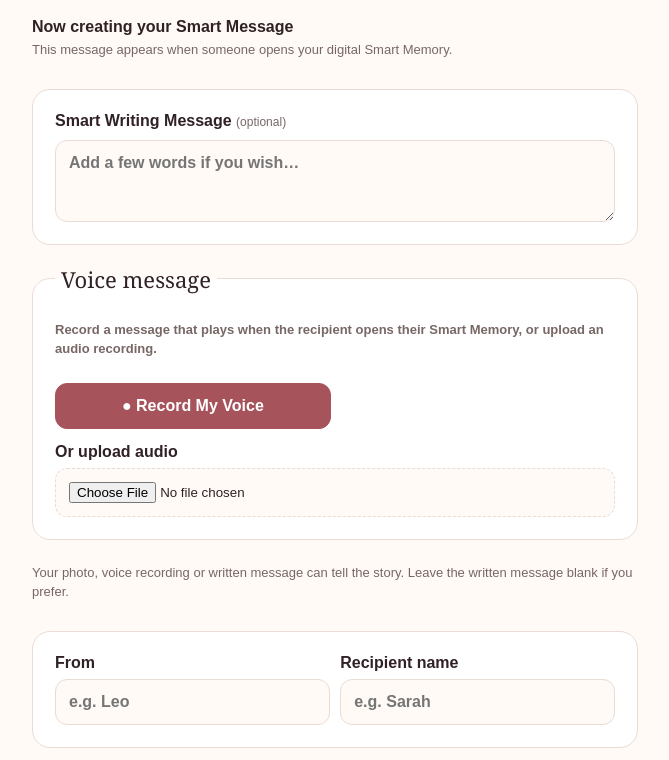
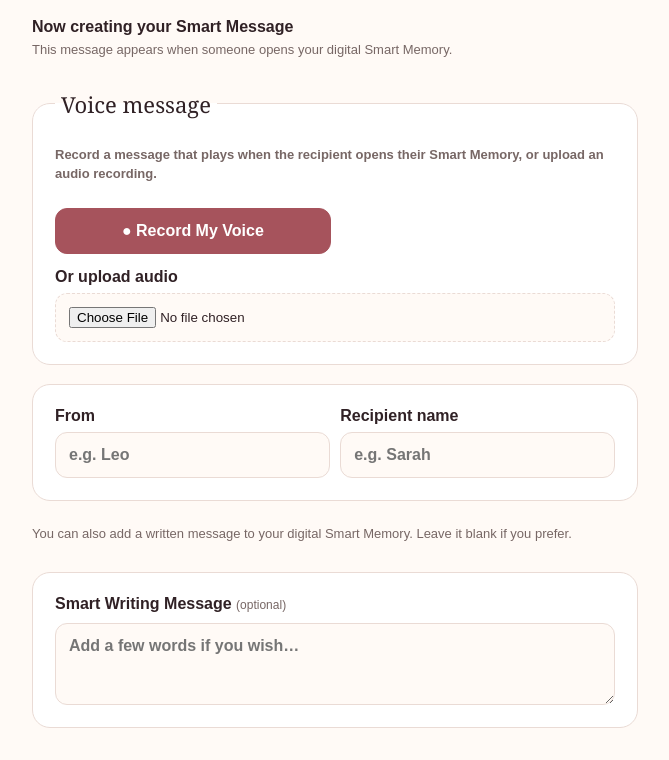
Before and after one commit to jorjuel/smart-memories, a Next.js app: page /shop/photo-mug in a window 1280 px wide. Shown: the part 1000-1760 px from the top of the page, without its empty margins (20-689 px from the left). Built offline with nearby package versions, Linux system fonts and the light colour scheme.

Commit message:
Reorder Smart Memory inputs: voice first, sender and recipient next, writing last

```diff
--- a/components/SlateSinglePageCustomiser.tsx
+++ b/components/SlateSinglePageCustomiser.tsx
@@ -422,9 +422,6 @@ export default function SlateSinglePageCustomiser({initialOccasion='',productSlu
     </fieldset>
     </>}
     <div className="smSmartMessageIntro"><strong>Now creating your Smart Message</strong><p className="slateHelp">This message appears when someone opens your digital Smart Memory.</p></div>
-    <label><strong>Smart Writing Message <span className="slateOptional">(optional)</span></strong>
-     <textarea rows={3} value={message} maxLength={1500} onChange={e=>{setMessage(e.target.value);setAdded(false);}} placeholder="Add a few words if you wish…"/>
-    </label>
     <fieldset className="slateVoiceCard smWizardVoiceCard"><legend>Voice message</legend>
       <p className="slateHelp">Record a message that plays when the recipient opens their Smart Memory, or upload an audio recording.</p>
       <div className="slateSizes">
@@ -440,11 +437,14 @@ export default function SlateSinglePageCustomiser({initialOccasion='',productSlu
       {recordingStatus&&<p role="status" className="slateHelp">{recordingStatus}</p>}
       {audioUrl&&<audio src={audioUrl} controls preload="metadata" style={{width:'100%'}}/>}
     </fieldset>
-    <p className="slateHelp">Your photo, voice recording or written message can tell the story. Leave the written message blank if you prefer.</p>
     <div className="slatePersonFields smWizardFields">
      <label>From<input required aria-required="true" value={sender} placeholder="e.g. Leo" maxLength={100} onChange={e=>{setSender(e.target.value);setAdded(false);}}/></label>
      <label>Recipient name<input value={recipient} placeholder="e.g. Sarah" maxLength={100} onChange={e=>{setRecipient(e.target.value);setAdded(false);}}/></label>
     </div>
+    <p className="slateHelp">You can also add a written message to your digital Smart Memory. Leave it blank if you prefer.</p>
+    <label><strong>Smart Writing Message <span className="slateOptional">(optional)</span></strong>
+     <textarea rows={3} value={message} maxLength={1500} onChange={e=>{setMessage(e.target.value);setAdded(false);}} placeholder="Add a few words if you wish…"/>
+    </label>
    </div>
    <aside className="slateStudioPreview">
     <span className="v14Eyebrow">A. YOUR PHYSICAL GIFT</span><h2>{productSlug==='coaster-set'?`Your live preview · Coaster ${selectedCoaster+1}`:'Your live preview'}</h2>
```
